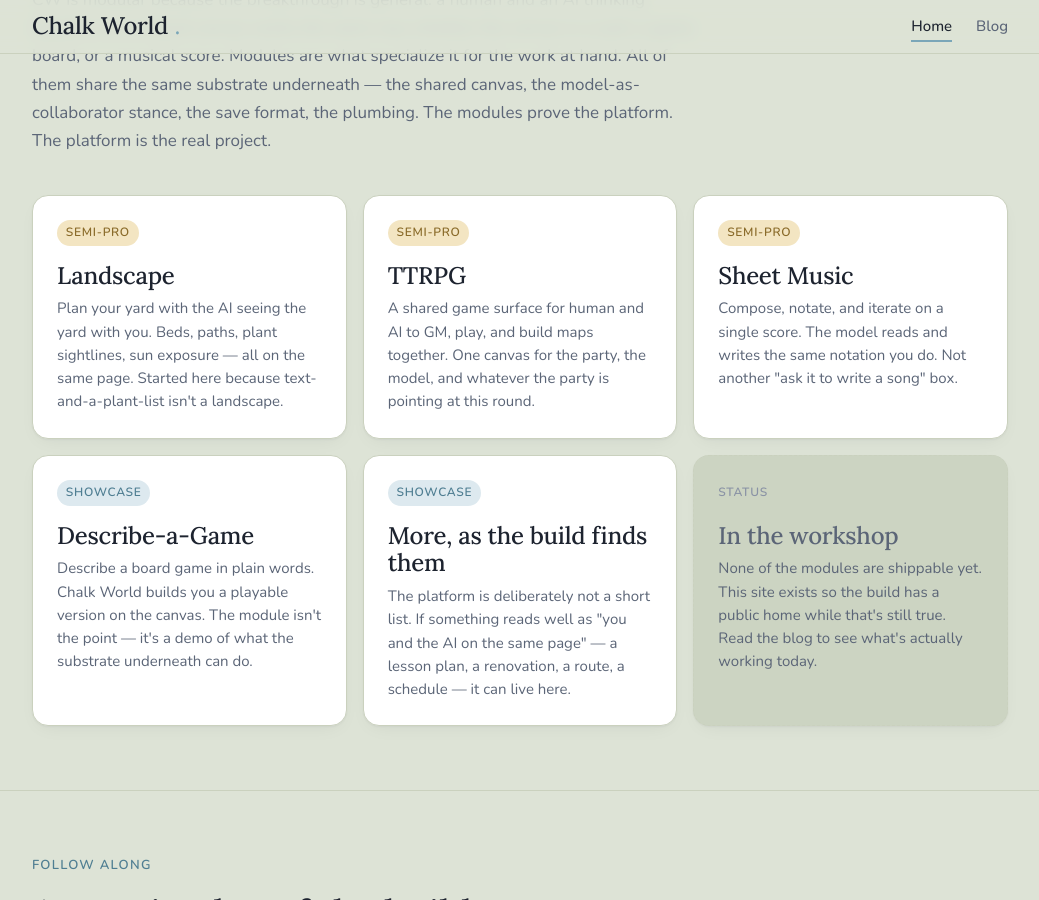
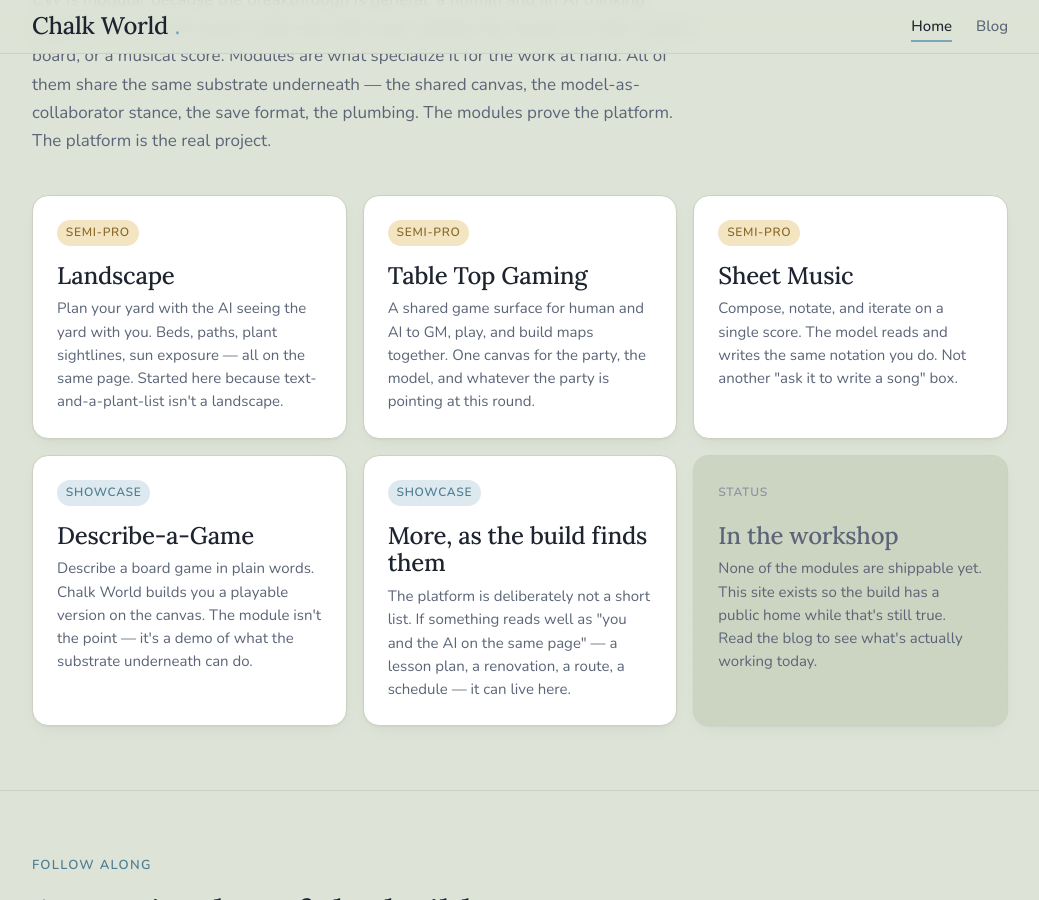
Before and after one commit to ChalkWorld/chalkworld-site, a Jekyll site: the page built from index.md, in a window 1280 px wide and 900 px high, scrolled down 1989 px. Shown: the whole window, without its empty margins (120-1159 px from the left). Built offline with Jekyll 4.4.1, drawn with Linux system fonts in a browser that asks for light colours.

Commit message:
Rename TTRPG module to Table Top Gaming
Co-authored-by: Cursor <cursoragent@cursor.com>

```diff
--- a/index.md
+++ b/index.md
@@ -95,7 +95,7 @@ description: A shared canvas for you and the AI. An application platform for hum
       </article>
       <article class="module-card">
         <span class="module-card__tag">Semi-pro</span>
-        <h3 class="module-card__name">TTRPG</h3>
+        <h3 class="module-card__name">Table Top Gaming</h3>
         <p class="module-card__desc">
           A shared game surface for human and AI to GM, play, and build
           maps together. One canvas for the party, the model, and
```
